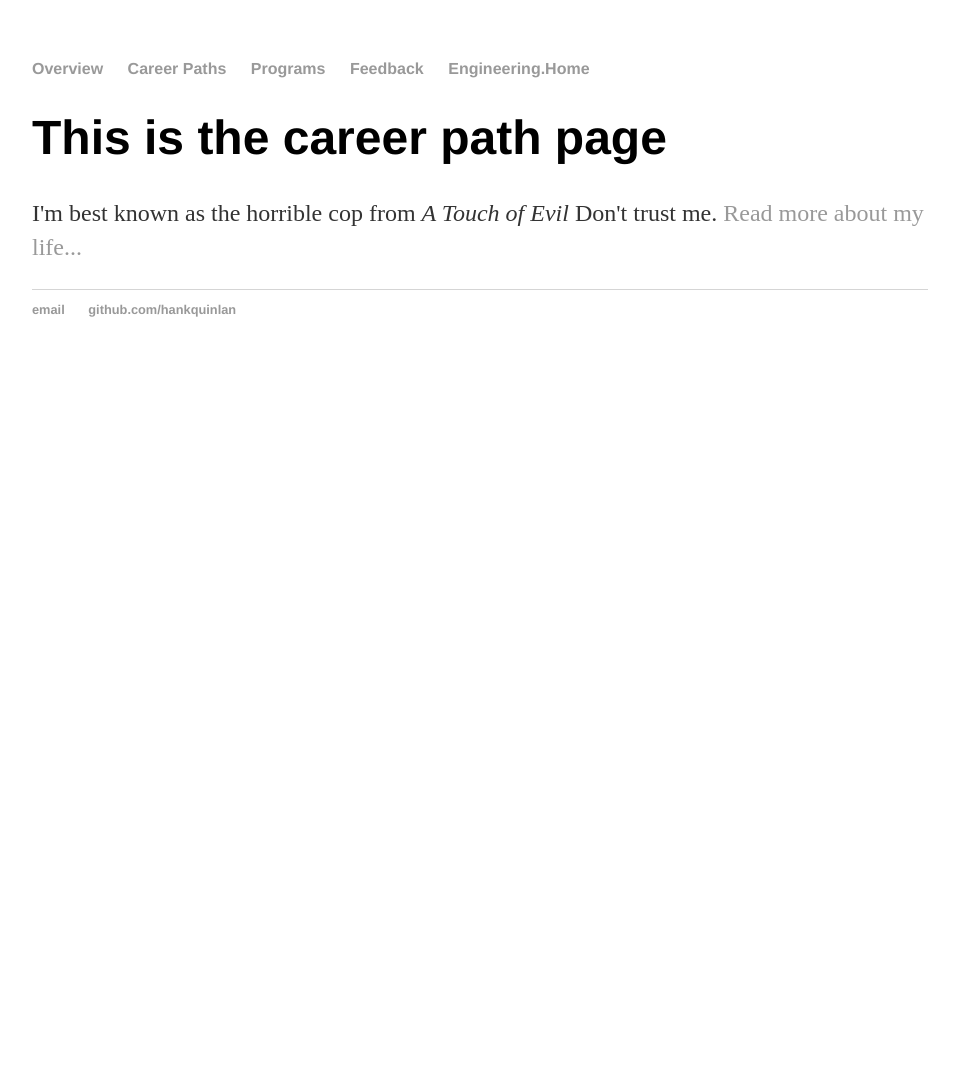
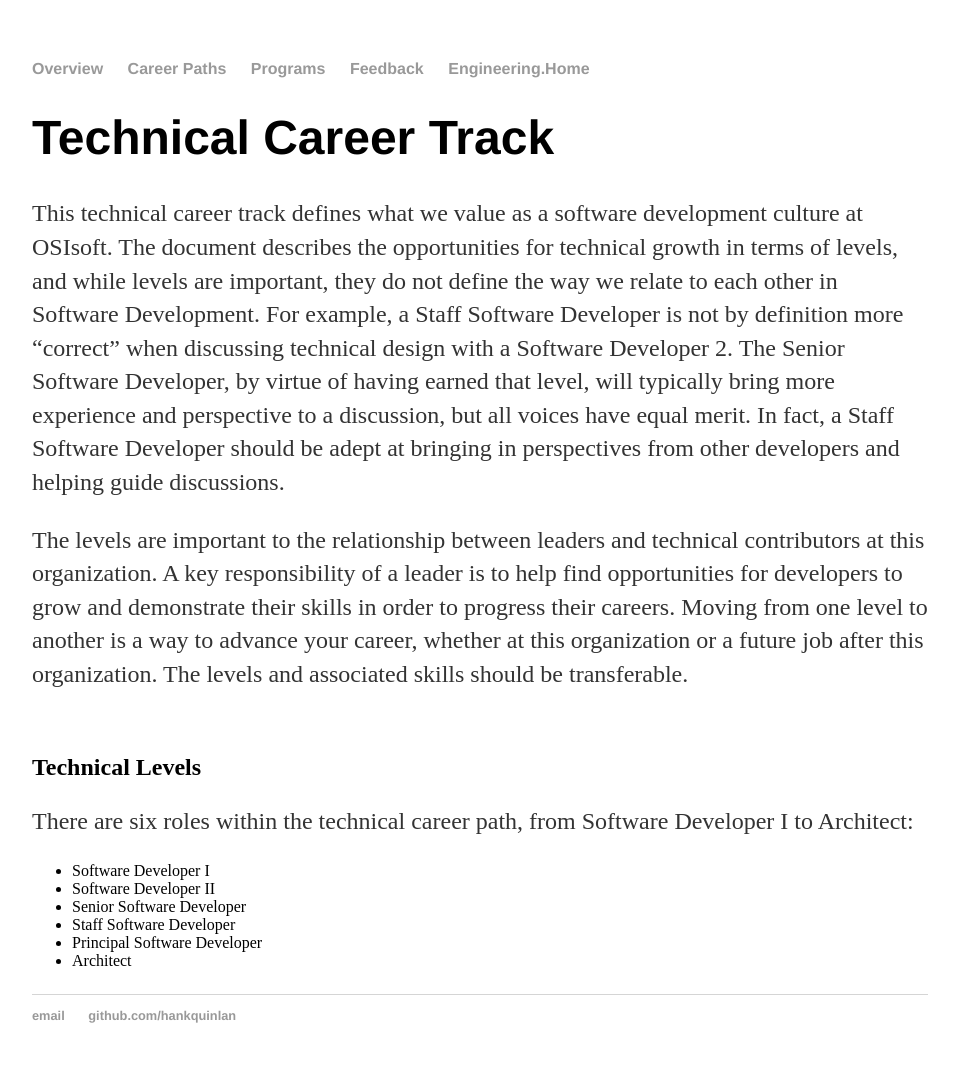
Before and after one commit to OSIEng/osieng.github.io, a Jekyll site: the page built from career/index.html, in a window 1280 px wide. Shown: the whole page, without its empty margins (160-1118 px from the left). Built offline with Jekyll 4.4.1, drawn with Linux system fonts in a browser that asks for light colours; before the commit the page ends 900 px from its top, so only the background shows below that.

Commit message:
Update index.html
Add Technical Career Track info

```diff
--- a/career/index.html
+++ b/career/index.html
@@ -1,8 +1,31 @@
 ---
 layout: default
-title: Hank Quinlan, Horrible Cop
+title: Career Path - OSIsoft Engineering
 ---
 <div class="blurb">
-	<h1>This is the career path page</h1>
-	<p>I'm best known as the horrible cop from <em>A Touch of Evil</em> Don't trust me. <a href="/about">Read more about my life...</a></p>
+	<h1>Technical Career Track</h1>
+	<p>This technical career track defines what we value as a software development culture at OSIsoft. The document describes the
+		opportunities for technical growth in terms of levels, and while levels are important, they do not define the way we
+		relate to each other in Software Development. For example, a Staff Software Developer is not by definition more “correct”
+		when discussing technical design with a Software Developer 2. The Senior Software Developer, by virtue of having earned
+		that level, will typically bring more experience and perspective to a discussion, but all voices have equal merit. In
+		fact, a Staff Software Developer should be adept at bringing in perspectives from other developers and helping guide
+		discussions. </p>
+	<p>The levels are important to the relationship between leaders and technical contributors at this organization. A key
+		responsibility of a leader is to help find opportunities for developers to grow and demonstrate their skills in order to
+		progress their careers. Moving from one level to another is a way to advance your career, whether at this organization or
+		a future job after this organization. The levels and associated skills should be transferable.</p>
+	</br>
+<h2>Technical Levels</h2>
+<p>There are six roles within the technical career path, from Software Developer I to Architect:
+<ul>
+	<li>Software Developer I</li>
+	<li>Software Developer II</li>
+	<li>Senior Software Developer</li>
+	<li>Staff Software Developer</li>
+	<li>Principal Software Developer</li>
+	<li>Architect</li>
+</ul>
+</p>
+
 </div><!-- /.blurb -->
```
